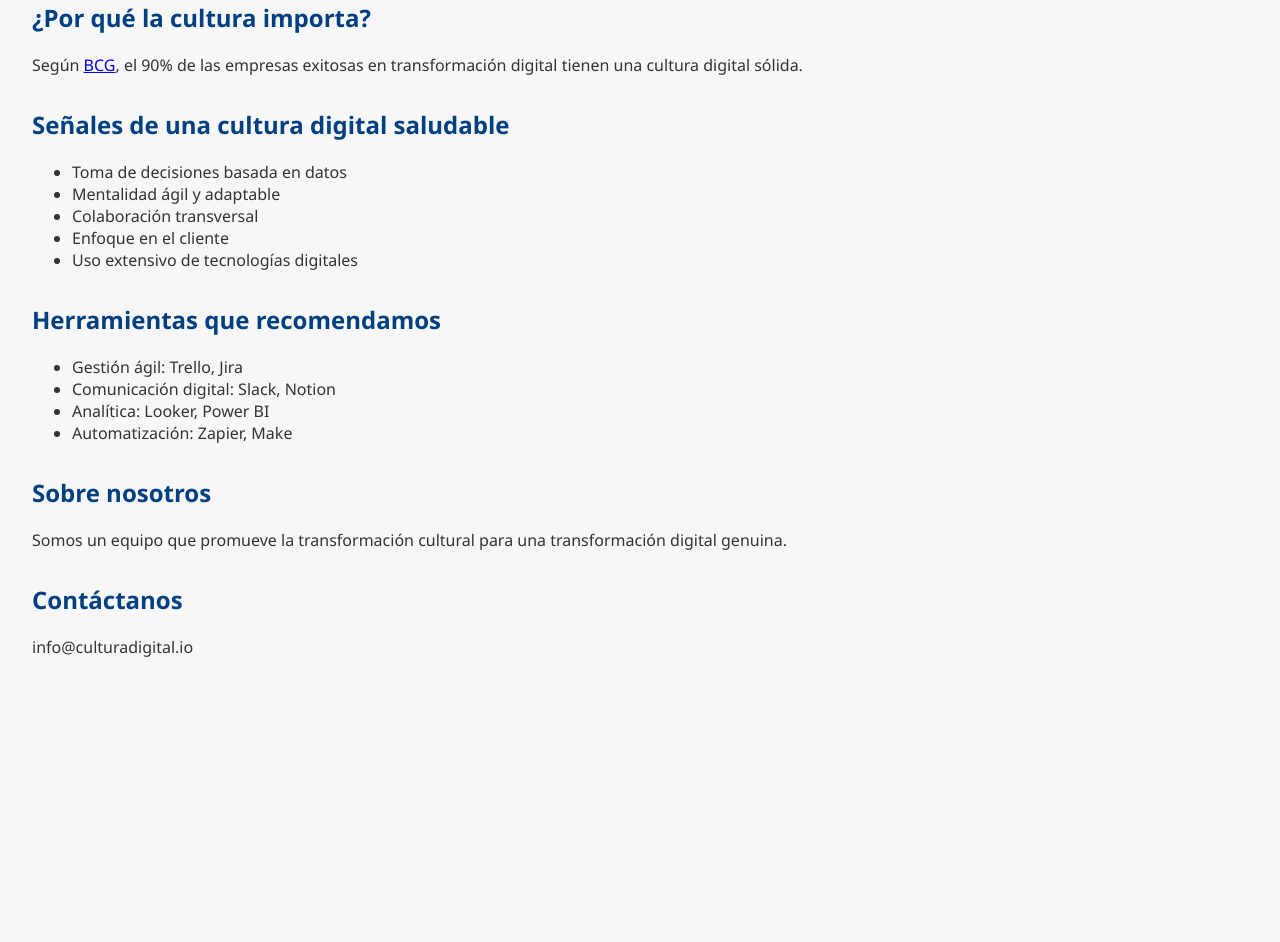
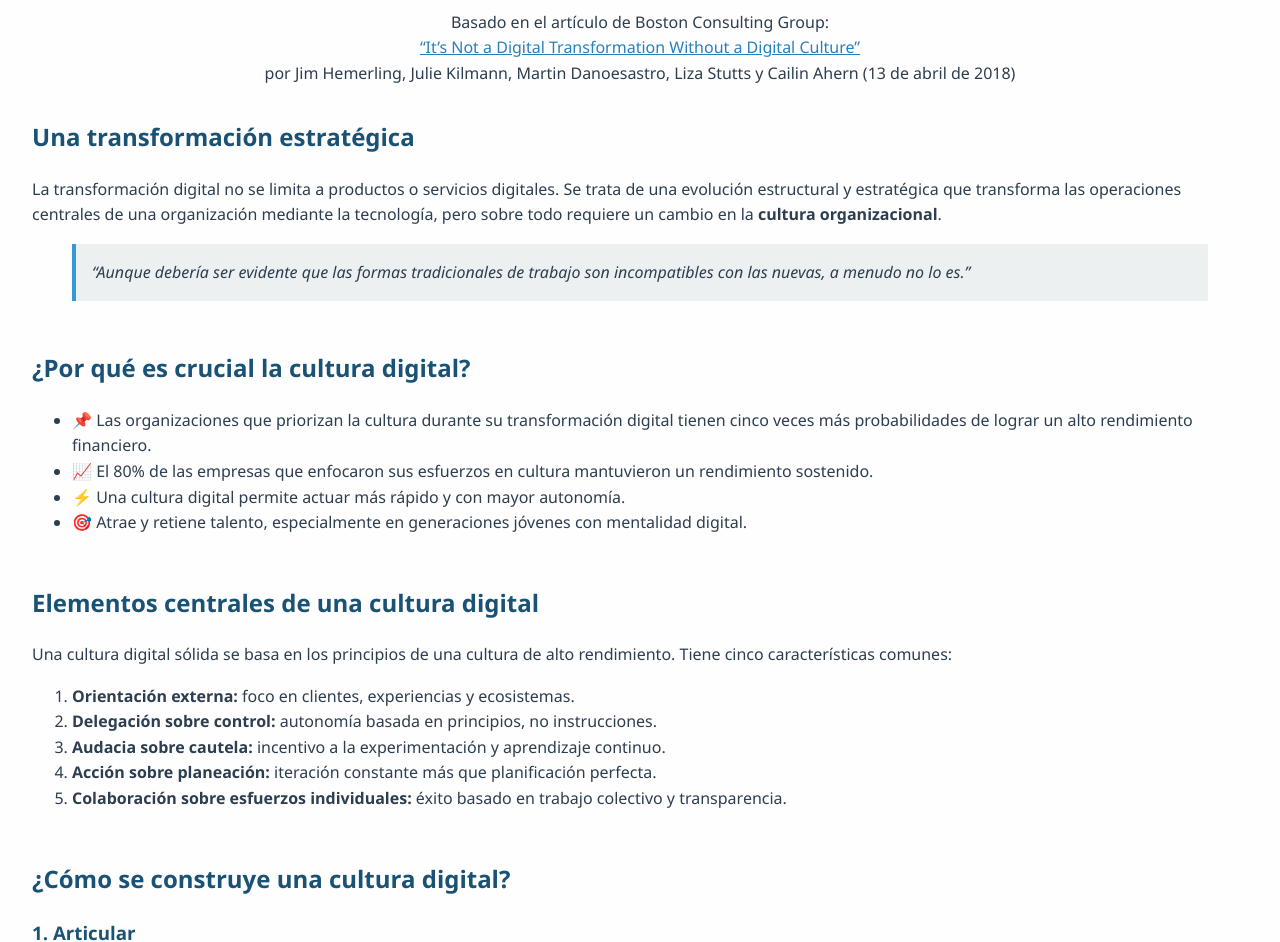
Before and after one commit to Ironsss/culturadigital.github.io, a plain HTML site: page index.html in a window 1280 px wide. Shown: the part 95-1037 px from the top of the page. Before the commit the page ends 800 px from the top, so only its background shows below. Drawn offline with Linux system fonts and the light colour scheme.

Commit message:
Update index.html

```diff
--- a/index.html
+++ b/index.html
@@ -1,63 +1,111 @@
 <!DOCTYPE html>
 <html lang="es">
 <head>
-  <meta charset="UTF-8" />
-  <meta name="viewport" content="width=device-width, initial-scale=1.0" />
-  <title>Cultura Digital</title>
+  <meta charset="UTF-8">
+  <meta name="viewport" content="width=device-width, initial-scale=1.0">
+  <title>Transformación Digital y Cultura Organizacional</title>
   <style>
     body {
       font-family: 'Segoe UI', sans-serif;
       margin: 2rem;
-      background: #f7f7f7;
-      color: #333;
+      background-color: #fefefe;
+      color: #2c3e50;
+      line-height: 1.6;
     }
-    h1, h2 {
-      color: #004080;
+    h1, h2, h3 {
+      color: #1a5276;
+    }
+    header, footer {
+      text-align: center;
+      margin-bottom: 2rem;
     }
     section {
-      margin-bottom: 2rem;
+      margin-bottom: 3rem;
+    }
+    blockquote {
+      font-style: italic;
+      background-color: #ecf0f1;
+      padding: 1rem;
+      border-left: 4px solid #3498db;
+    }
+    a {
+      color: #2980b9;
     }
   </style>
 </head>
 <body>
-  <h1>Bienvenido a CulturaDigital.io</h1>
+  <header>
+    <h1>Transformación Digital: Más Allá de la Tecnología</h1>
+    <p>Basado en el artículo de Boston Consulting Group: <br>
+      <a href="https://www.bcg.com/publications/2018/not-digital-transformation-without-digital-culture" target="_blank">
+        “It’s Not a Digital Transformation Without a Digital Culture”</a> <br>
+      por Jim Hemerling, Julie Kilmann, Martin Danoesastro, Liza Stutts y Cailin Ahern (13 de abril de 2018)
+    </p>
+  </header>
 
   <section>
-    <h2>¿Por qué la cultura importa?</h2>
-    <p>
-      Según <a href="https://www.bcg.com/publications/2018/not-digital-transformation-without-digital-culture" target="_blank">BCG</a>, el 90% de las empresas exitosas en transformación digital tienen una cultura digital sólida.
-    </p>
+    <h2>Una transformación estratégica</h2>
+    <p>La transformación digital no se limita a productos o servicios digitales. Se trata de una evolución estructural y estratégica que transforma las operaciones centrales de una organización mediante la tecnología, pero sobre todo requiere un cambio en la <strong>cultura organizacional</strong>.</p>
+    <blockquote>
+      “Aunque debería ser evidente que las formas tradicionales de trabajo son incompatibles con las nuevas, a menudo no lo es.”
+    </blockquote>
   </section>
 
   <section>
-    <h2>Señales de una cultura digital saludable</h2>
+    <h2>¿Por qué es crucial la cultura digital?</h2>
     <ul>
-      <li>Toma de decisiones basada en datos</li>
-      <li>Mentalidad ágil y adaptable</li>
-      <li>Colaboración transversal</li>
-      <li>Enfoque en el cliente</li>
-      <li>Uso extensivo de tecnologías digitales</li>
+      <li>📌 Las organizaciones que priorizan la cultura durante su transformación digital tienen cinco veces más probabilidades de lograr un alto rendimiento financiero.</li>
+      <li>📈 El 80% de las empresas que enfocaron sus esfuerzos en cultura mantuvieron un rendimiento sostenido.</li>
+      <li>⚡ Una cultura digital permite actuar más rápido y con mayor autonomía.</li>
+      <li>🎯 Atrae y retiene talento, especialmente en generaciones jóvenes con mentalidad digital.</li>
     </ul>
   </section>
 
   <section>
-    <h2>Herramientas que recomendamos</h2>
+    <h2>Elementos centrales de una cultura digital</h2>
+    <p>Una cultura digital sólida se basa en los principios de una cultura de alto rendimiento. Tiene cinco características comunes:</p>
+    <ol>
+      <li><strong>Orientación externa:</strong> foco en clientes, experiencias y ecosistemas.</li>
+      <li><strong>Delegación sobre control:</strong> autonomía basada en principios, no instrucciones.</li>
+      <li><strong>Audacia sobre cautela:</strong> incentivo a la experimentación y aprendizaje continuo.</li>
+      <li><strong>Acción sobre planeación:</strong> iteración constante más que planificación perfecta.</li>
+      <li><strong>Colaboración sobre esfuerzos individuales:</strong> éxito basado en trabajo colectivo y transparencia.</li>
+    </ol>
+  </section>
+
+  <section>
+    <h2>¿Cómo se construye una cultura digital?</h2>
+    <h3>1. Articular</h3>
+    <p>Definir comportamientos deseados alineados con la estrategia de la empresa. Ejemplo: usar el <em>Manifiesto Ágil</em> como marco cultural.</p>
+
+    <h3>2. Activar</h3>
+    <p>Los líderes deben encarnar y promover los nuevos comportamientos con acciones simbólicas y cotidianas. Ejemplo: líderes rotativos en reuniones, días sin juntas, o mensajes personalizados a empleados destacados.</p>
+
+    <h3>3. Alinear</h3>
+    <p>Transformar el contexto organizacional: diseño organizativo, sistemas de evaluación, recursos, prácticas de talento y valores. Ejemplo: Adobe eliminó las evaluaciones anuales, y L'Oréal creó un equipo digital transversal liderado por un CDO.</p>
+  </section>
+
+  <section>
+    <h2>Ejemplos reales</h2>
     <ul>
-      <li>Gestión ágil: Trello, Jira</li>
-      <li>Comunicación digital: Slack, Notion</li>
-      <li>Analítica: Looker, Power BI</li>
-      <li>Automatización: Zapier, Make</li>
+      <li><strong>Novartis:</strong> usa <em>gamificación</em> para enseñar cultura y productos.</li>
+      <li><strong>British Gas:</strong> adoptó Yammer para impulsar colaboración transversal.</li>
+      <li><strong>Líderes en ciencias de la vida:</strong> rediseñaron espacios y lanzaron cumbres digitales anuales para fortalecer valores culturales.</li>
     </ul>
   </section>
 
   <section>
-    <h2>Sobre nosotros</h2>
-    <p>Somos un equipo que promueve la transformación cultural para una transformación digital genuina.</p>
+    <h2>Reflexión final</h2>
+    <p>La transformación digital es una oportunidad crítica. Las organizaciones que logren alinear su cultura con esta nueva realidad no solo ganarán ventaja competitiva, sino que asegurarán su sostenibilidad a largo plazo.</p>
+    <blockquote>
+      “Cambiar la cultura es la parte más desafiante, pero también la más decisiva de una transformación digital.”
+    </blockquote>
   </section>
 
-  <section>
-    <h2>Contáctanos</h2>
-    <p>info@culturadigital.io</p>
-  </section>
+  <footer>
+    <p>Contenido basado en el artículo original de Boston Consulting Group (2018). Agradecimientos especiales a los autores Jim Hemerling, Julie Kilmann, Martin Danoesastro, Liza Stutts y Cailin Ahern. <br>
+    Fuente: <a href="https://www.bcg.com/publications/2018/not-digital-transformation-without-digital-culture" target="_blank">BCG – It’s Not a Digital Transformation Without a Digital Culture</a>.</p>
+    <p>Publicado en <strong>CulturaDigital.io</strong></p>
+  </footer>
 </body>
 </html>
```
